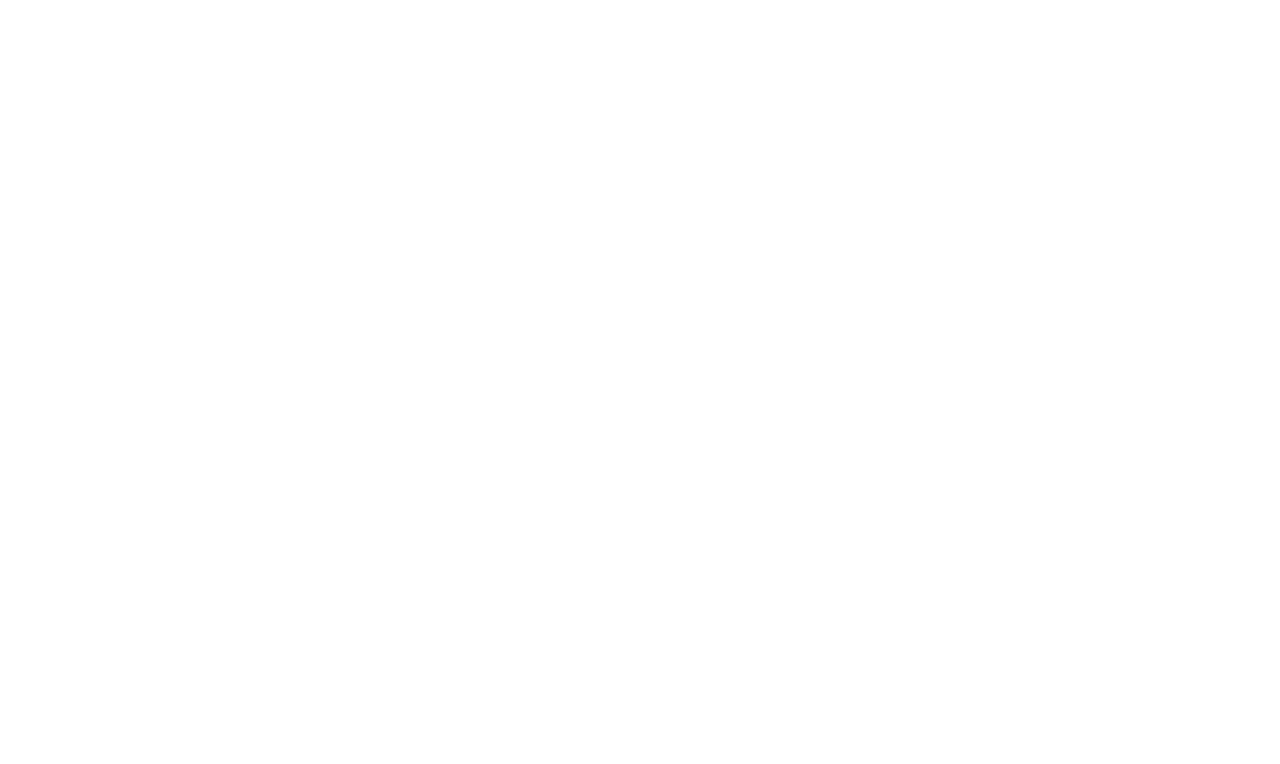
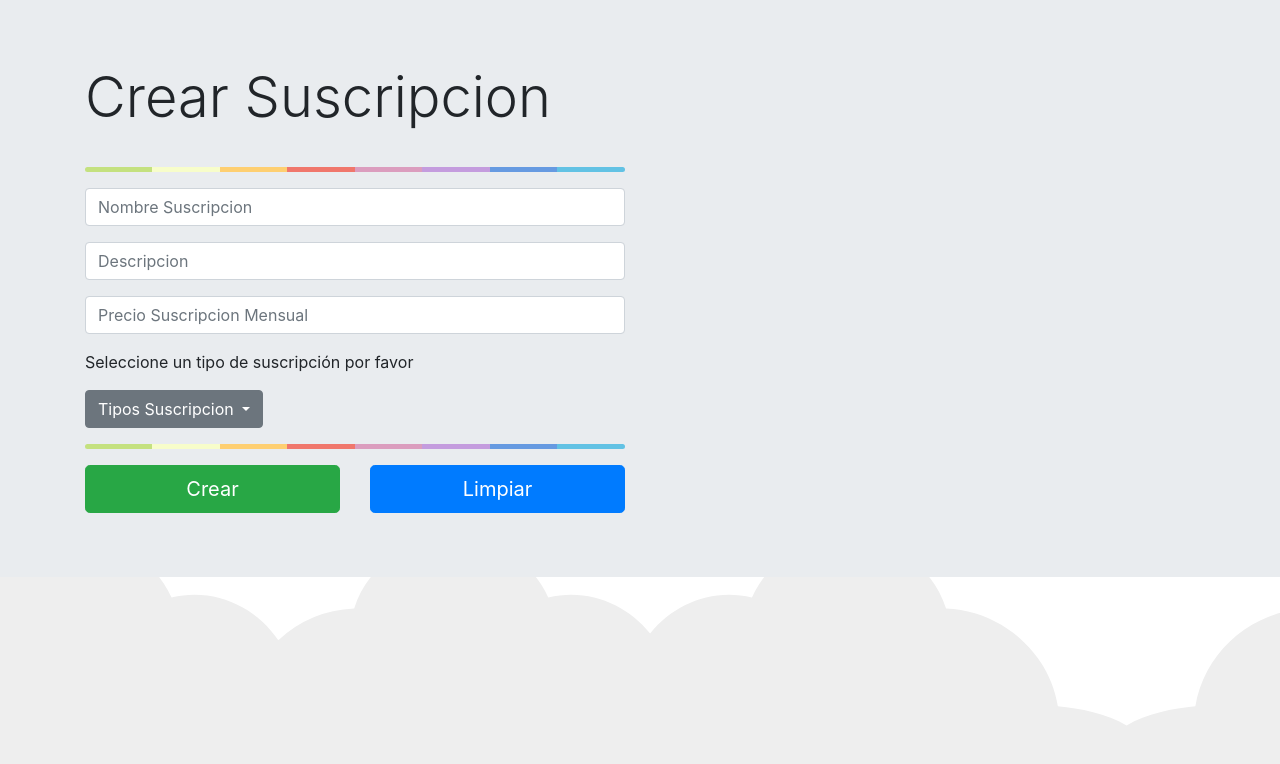
Before and after one commit to nery-antonio/practica2_G2, an Angular app in the folder practica2/: page / in a window 1280 px wide. Shown: the top 764 px of the page. Built offline with nearby package versions, Linux system fonts and the light colour scheme.

Commit message:
Creacion componente crearsuscripcion
Se integra la interfaz de usuario del componente

```diff
--- a/practica2/src/app/app.component.html
+++ b/practica2/src/app/app.component.html
@@ -1,2 +1,2 @@
-
 <router-outlet></router-outlet>
+<app-crearsubscripcion></app-crearsubscripcion>
--- a/practica2/src/app/app.module.ts
+++ b/practica2/src/app/app.module.ts
@@ -6,11 +6,13 @@
 import { RegisterComponent } from './components/register/register.component';
 import { FormsModule} from '@angular/forms';
 import { RegisterServiceService } from './services/register-service.service';
+import { CrearsubscripcionComponent } from './crearSuscripcion/crearsubscripcion/crearsubscripcion.component';
 
 @NgModule({
   declarations: [
     AppComponent,
-    RegisterComponent
+    RegisterComponent,
+    CrearsubscripcionComponent
   ],
   imports: [
     BrowserModule,
--- /dev/null
+++ b/practica2/src/app/crearSuscripcion/crearsubscripcion/crearsubscripcion.component.css
@@ -0,0 +1,19 @@
+/* Credit to bootsnipp.com for the css for the color graph */
+.colorgraph {
+    height: 5px;
+    border-top: 0;
+    background: #c4e17f;
+    border-radius: 5px;
+    background-image: -webkit-linear-gradient(left, #c4e17f, #c4e17f 12.5%, #f7fdca 12.5%, #f7fdca 25%, #fecf71 25%, #fecf71 37.5%, #f0776c 37.5%, #f0776c 50%, #db9dbe 50%, #db9dbe 62.5%, #c49cde 62.5%, #c49cde 75%, #669ae1 75%, #669ae1 87.5%, #62c2e4 87.5%, #62c2e4);
+    background-image: -moz-linear-gradient(left, #c4e17f, #c4e17f 12.5%, #f7fdca 12.5%, #f7fdca 25%, #fecf71 25%, #fecf71 37.5%, #f0776c 37.5%, #f0776c 50%, #db9dbe 50%, #db9dbe 62.5%, #c49cde 62.5%, #c49cde 75%, #669ae1 75%, #669ae1 87.5%, #62c2e4 87.5%, #62c2e4);
+    background-image: -o-linear-gradient(left, #c4e17f, #c4e17f 12.5%, #f7fdca 12.5%, #f7fdca 25%, #fecf71 25%, #fecf71 37.5%, #f0776c 37.5%, #f0776c 50%, #db9dbe 50%, #db9dbe 62.5%, #c49cde 62.5%, #c49cde 75%, #669ae1 75%, #669ae1 87.5%, #62c2e4 87.5%, #62c2e4);
+    background-image: linear-gradient(to right, #c4e17f, #c4e17f 12.5%, #f7fdca 12.5%, #f7fdca 25%, #fecf71 25%, #fecf71 37.5%, #f0776c 37.5%, #f0776c 50%, #db9dbe 50%, #db9dbe 62.5%, #c49cde 62.5%, #c49cde 75%, #669ae1 75%, #669ae1 87.5%, #62c2e4 87.5%, #62c2e4);
+  }
+
+svg#clouds {
+    position: fixed;
+    bottom: -160px;
+    left: -230px;
+    z-index: -10;
+    width: 1920px;
+  }
--- /dev/null
+++ b/practica2/src/app/crearSuscripcion/crearsubscripcion/crearsubscripcion.component.html
@@ -0,0 +1,47 @@
+<div class="jumbotron jumbotron-fluid">
+    <div class="container">
+      <h1 class="display-4">Crear Suscripcion</h1>
+      <div class="row" style="margin-top:20px">
+        <div class="col-xs-12 col-sm-8 col-md-6 col-sm-offset-2 col-md-offset-3">
+            <form role="form">
+                <fieldset>
+                    <hr class="colorgraph">
+                    <div class="form-group">
+                        <input [(ngModel)]="nombreSuscripcion" type="text" name="descripcionSuscripcion" id="nombreSuscripcion" class="form-control input-lg" placeholder="Nombre Suscripcion">
+                    </div>
+                    <div class="form-group">
+                        <input [(ngModel)]="descripcion" type="text" name="descripcionSuscripcion" id="descripcion" class="form-control input-lg" placeholder="Descripcion">
+                    </div>
+                    <div class="form-group">
+                        <input [(ngModel)]="precio" type="number" name="precio" id="precio" class="form-control input-lg" placeholder="Precio Suscripcion Mensual">
+                    </div>
+                    <p *ngIf="!tipoSeleccionado">Seleccione un tipo de suscripción por favor</p>
+                    <div class="dropdown">
+                        <a class="btn btn-secondary dropdown-toggle" role="button" id="dropdownMenuLink" data-toggle="dropdown" aria-haspopup="true" aria-expanded="false">
+                          Tipos Suscripcion
+                        </a>
+
+                        <div class="dropdown-menu" aria-labelledby="dropdownMenuLink">
+                          <a *ngFor="let tipo of tipoSuscripcion" class="dropdown-item" (click)="capturar(tipo)">{{tipo}}</a>
+                        </div>
+                      </div>
+                      <p *ngIf="tipoSeleccionado">Usted ha seleccionado: {{tipoSeleccionado}}</p>
+                    <hr class="colorgraph">
+                    <div class="row">
+                        <div class="col-xs-6 col-sm-6 col-md-6">
+                            <input type="submit" class="btn btn-lg btn-success btn-block" value="Crear">
+                        </div>
+                        <div class="col-xs-6 col-sm-6 col-md-6">
+                            <a (click)="limpiar()" class="btn btn-lg btn-primary btn-block">Limpiar</a>
+                        </div>
+                    </div>
+                </fieldset>
+            </form>
+        </div>
+    </div>
+    </div>
+  </div>
+
+<svg id="clouds" alt="Gray Clouds Background" xmlns="http://www.w3.org/2000/svg" width="2611.084" height="485.677" viewBox="0 0 2611.084 485.677">
+    <path id="Path_39" data-name="Path 39" d="M2379.709,863.793c10-93-77-171-168-149-52-114-225-105-264,15-75,3-140,59-152,133-30,2.83-66.725,9.829-93.5,26.25-26.771-16.421-63.5-23.42-93.5-26.25-12-74-77-130-152-133-39-120-212-129-264-15-54.084-13.075-106.753,9.173-138.488,48.9-31.734-39.726-84.4-61.974-138.487-48.9-52-114-225-105-264,15a162.027,162.027,0,0,0-103.147,43.044c-30.633-45.365-87.1-72.091-145.206-58.044-52-114-225-105-264,15-75,3-140,59-152,133-53,5-127,23-130,83-2,42,35,72,70,86,49,20,106,18,157,5a165.625,165.625,0,0,0,120,0c47,94,178,113,251,33,61.112,8.015,113.854-5.72,150.492-29.764a165.62,165.62,0,0,0,110.861-3.236c47,94,178,113,251,33,31.385,4.116,60.563,2.495,86.487-3.311,25.924,5.806,55.1,7.427,86.488,3.311,73,80,204,61,251-33a165.625,165.625,0,0,0,120,0c51,13,108,15,157-5a147.188,147.188,0,0,0,33.5-18.694,147.217,147.217,0,0,0,33.5,18.694c49,20,106,18,157,5a165.625,165.625,0,0,0,120,0c47,94,178,113,251,33C2446.709,1093.793,2554.709,922.793,2379.709,863.793Z" transform="translate(142.69 -634.312)" fill="#eee"/>
+</svg>
--- /dev/null
+++ b/practica2/src/app/crearSuscripcion/crearsubscripcion/crearsubscripcion.component.ts
@@ -0,0 +1,33 @@
+import { Component, OnInit } from '@angular/core';
+import {tiposSuscripcion} from '../../tipos/suscripciones';
+
+@Component({
+  selector: 'app-crearsubscripcion',
+  templateUrl: './crearsubscripcion.component.html',
+  styleUrls: ['./crearsubscripcion.component.css']
+})
+export class CrearsubscripcionComponent implements OnInit {
+  tipoSuscripcion:String[];
+  nombreUsuario:String;
+  nombreSuscripcion:String = "";
+  descripcion:String = "";
+  precio:Number;
+  tipoSeleccionado:String = null;
+  constructor() {
+    this.tipoSuscripcion = tiposSuscripcion;
+  }
+
+  ngOnInit(): void {
+  }
+
+  limpiar():void{
+    this.nombreSuscripcion = "";
+    this.descripcion = "";
+    this.precio = null;
+    this.tipoSeleccionado = null;
+  }
+
+  capturar(tipoSeleccionado):void{
+    this.tipoSeleccionado = tipoSeleccionado;
+  }
+}
--- /dev/null
+++ b/practica2/src/app/tipos/suscripciones.ts
@@ -0,0 +1 @@
+export const tiposSuscripcion:String[] = ["Premium","Basico"];
--- a/practica2/src/index.html
+++ b/practica2/src/index.html
@@ -6,6 +6,10 @@
   <base href="/">
   <meta name="viewport" content="width=device-width, initial-scale=1">
   <link rel="icon" type="image/x-icon" href="favicon.ico">
+  <link rel="stylesheet" href="https://stackpath.bootstrapcdn.com/bootstrap/4.5.2/css/bootstrap.min.css" integrity="sha384-JcKb8q3iqJ61gNV9KGb8thSsNjpSL0n8PARn9HuZOnIxN0hoP+VmmDGMN5t9UJ0Z" crossorigin="anonymous">
+  <script src="https://code.jquery.com/jquery-3.5.1.slim.min.js" integrity="sha384-DfXdz2htPH0lsSSs5nCTpuj/zy4C+OGpamoFVy38MVBnE+IbbVYUew+OrCXaRkfj" crossorigin="anonymous"></script>
+  <script src="https://cdn.jsdelivr.net/npm/popper.js@1.16.1/dist/umd/popper.min.js" integrity="sha384-9/reFTGAW83EW2RDu2S0VKaIzap3H66lZH81PoYlFhbGU+6BZp6G7niu735Sk7lN" crossorigin="anonymous"></script>
+  <script src="https://stackpath.bootstrapcdn.com/bootstrap/4.5.2/js/bootstrap.min.js" integrity="sha384-B4gt1jrGC7Jh4AgTPSdUtOBvfO8shuf57BaghqFfPlYxofvL8/KUEfYiJOMMV+rV" crossorigin="anonymous"></script>
 </head>
 <body>
   <app-root></app-root>
```
Also changed, not shown: 1 other file (tests, documents, lock files or other folders).
